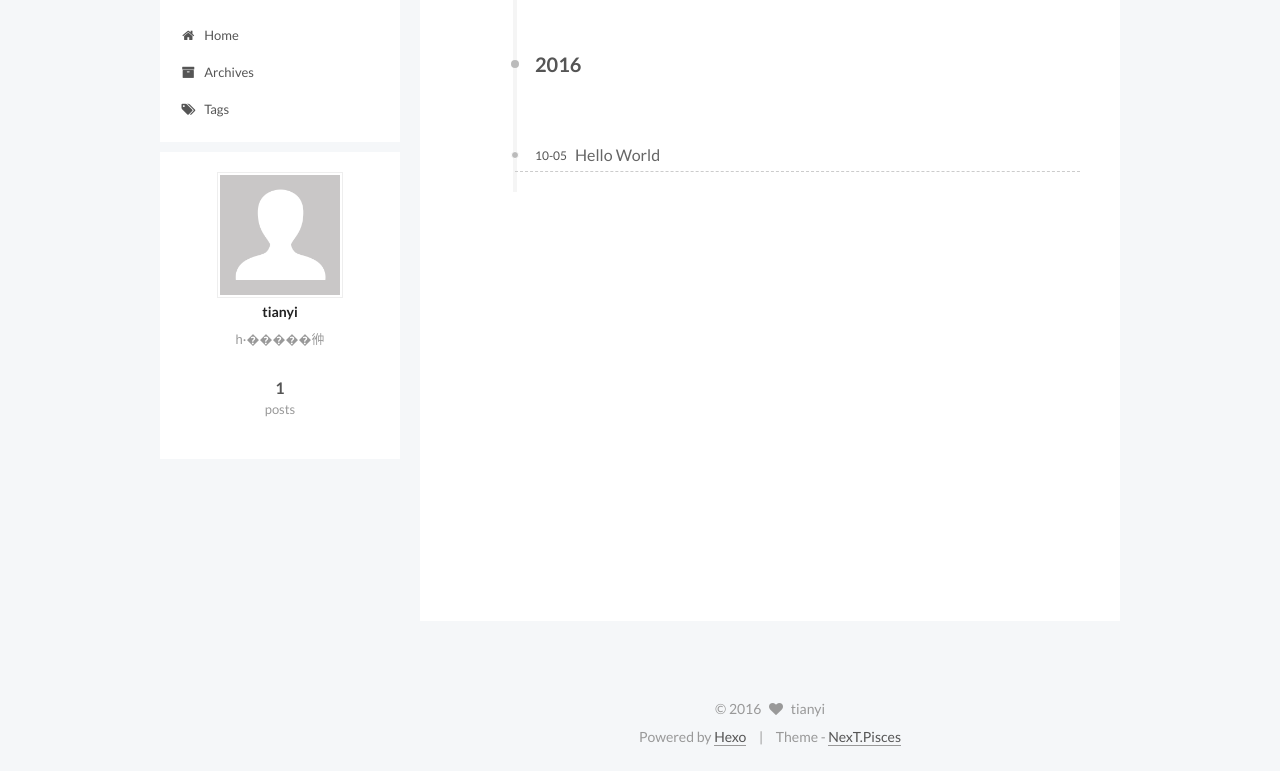
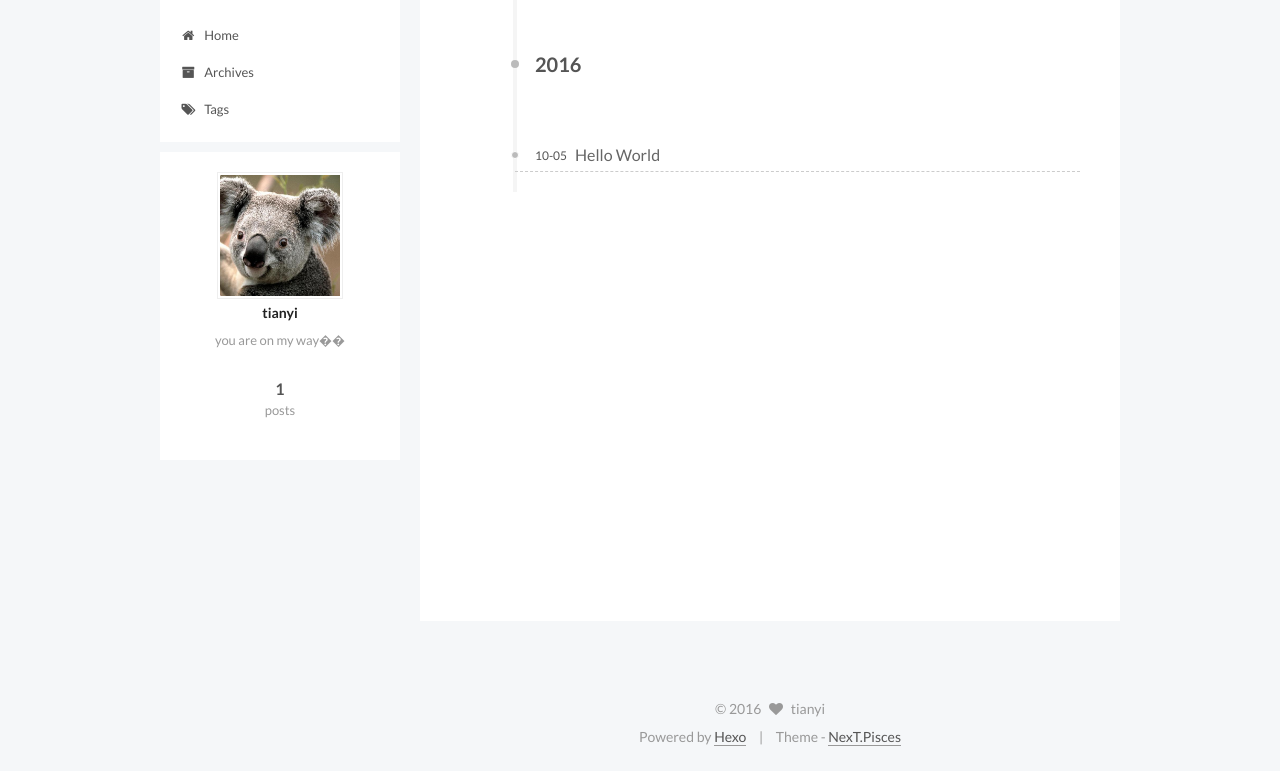
Before and after one commit to hubei-tian/hubei-tian.github.io, a plain HTML site: page archives/2016/10/index.html in a window 1280 px wide. Shown: the part 82-853 px from the top of the page. Drawn offline with Linux system fonts and the light colour scheme.

Commit message:
Site updated: 2016-10-08 21:47:28

```diff
--- a/archives/2016/10/index.html
+++ b/archives/2016/10/index.html
@@ -84,15 +84,15 @@
 
 
 
-<meta name="description" content="һ·�����㣡">
+<meta name="description" content="you are on my way��">
 <meta property="og:type" content="website">
 <meta property="og:title" content="Tianyi's blog">
 <meta property="og:url" content="http://yoursite.com/archives/2016/10/index.html">
 <meta property="og:site_name" content="Tianyi's blog">
-<meta property="og:description" content="һ·�����㣡">
+<meta property="og:description" content="you are on my way��">
 <meta name="twitter:card" content="summary">
 <meta name="twitter:title" content="Tianyi's blog">
-<meta name="twitter:description" content="һ·�����㣡">
+<meta name="twitter:description" content="you are on my way��">
 
 
 
@@ -305,10 +305,10 @@
       <section class="site-overview sidebar-panel  sidebar-panel-active ">
         <div class="site-author motion-element" itemprop="author" itemscope itemtype="//schema.org/Person">
           <img class="site-author-image" itemprop="image"
-               src="/images/avatar.gif"
+               src="/uploads/kolar.png"
                alt="tianyi" />
           <p class="site-author-name" itemprop="name">tianyi</p>
-          <p class="site-description motion-element" itemprop="description">һ·�����㣡</p>
+          <p class="site-description motion-element" itemprop="description">you are on my way��</p>
         </div>
         <nav class="site-state motion-element">
           <div class="site-state-item site-state-posts">
--- a/css/main.css
+++ b/css/main.css
@@ -1558,7 +1558,7 @@ pre .javascript .function {
   width: 4px;
   height: 4px;
   border-radius: 50%;
-  background: #c47c79;
+  background: #c265ff;
 }
 .links-of-blogroll {
   font-size: 13px;
```
Also changed, not shown: 2016/10/05/hello-world/index.html (+2 -2 lines), archives/2016/index.html (+5 -5 lines), archives/index.html (+5 -5 lines), index.html (+5 -5 lines).
